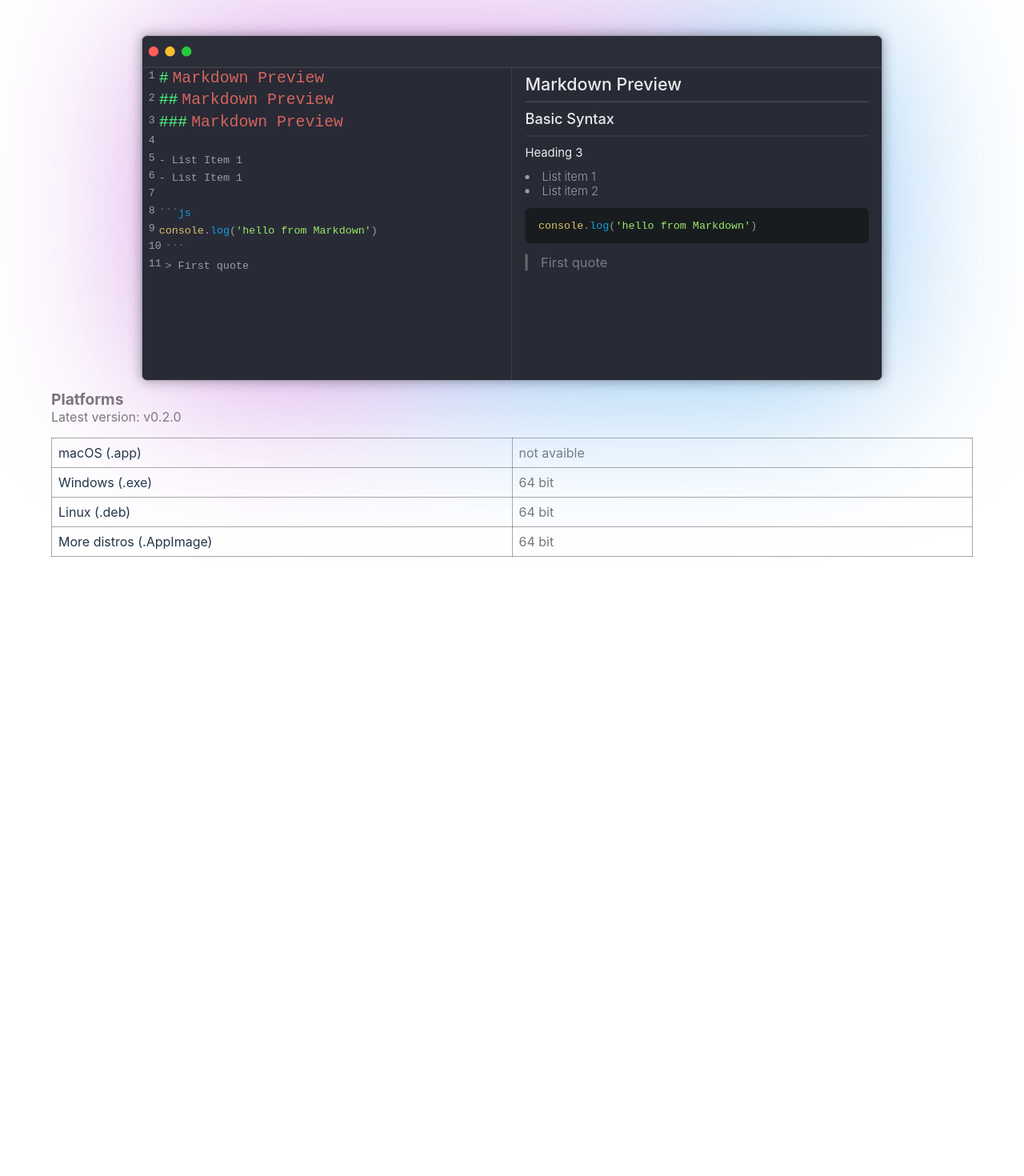
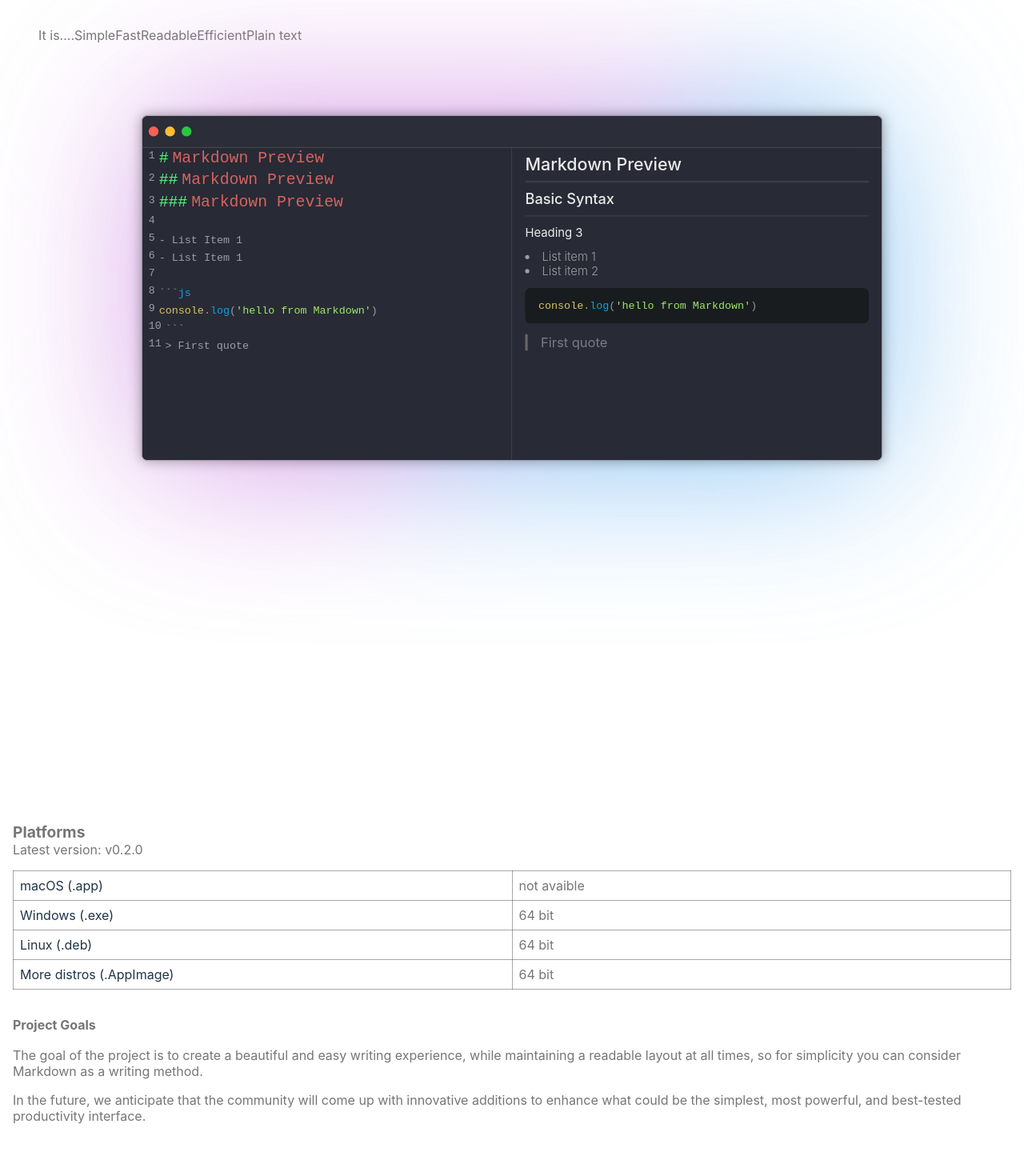
Before and after one commit to rundevs/rundev, a Next.js app: page / in a window 1280 px wide. Shown: the part 440-1910 px from the top of the page at 80% size. After the commit the page ends 1861 px from the top, so only its background shows below. Built offline with nearby package versions, Linux system fonts and the light colour scheme.

Commit message:
feat: adding content of text goals and table for platforms

```diff
--- a/pages/index.js
+++ b/pages/index.js
@@ -36,11 +36,23 @@ function Home() {
               <a className={style.actionLink}>Download for {platform}</a>
             </Link>
           </article>
-          <article className={style.demo}>
+          <article className={style.textGoals}>
+            <div className={style.regularText}>
+              <span>It is....</span>
+              <span>Simple</span>
+              <span>Fast</span>
+              <span>Readable</span>
+              <span>Efficient</span>
+              <span>Plain text</span>
+            </div>
+            <div style={{ height: '10vh' }} />
+            <div className={style.demo}>
               <div className={style.shadow} />
               <Frame />
+            </div>
           </article>
-          <article className={style.platforms}>
+        </section>
+        <section className={style.platforms}>
           <h2>Platforms</h2>
           <p>Latest version: v0.2.0</p>
           <table className={style.table}>
@@ -63,10 +75,17 @@ function Home() {
               </tr>
             </tbody>
           </table>
-          </article>
         </section>
         <section className={style.content}>
-          {Array.from(Array(60).keys()).map((key) => (<span key={key}>Hello world {key}</span>))}
+          <h2>
+            Project Goals
+          </h2>
+          <p>
+            The goal of the project is to create a beautiful and easy writing experience, while maintaining a readable layout at all times, so for simplicity you can consider Markdown as a writing method.
+          </p>
+          <span className={style.quote}>
+            In the future, we anticipate that the community will come up with innovative additions to enhance what could be the simplest, most powerful, and best-tested productivity interface.
+          </span>
         </section>
       </Layout>
     </Fragment>
```
Lines whose indentation alone changed are shown as unchanged.
